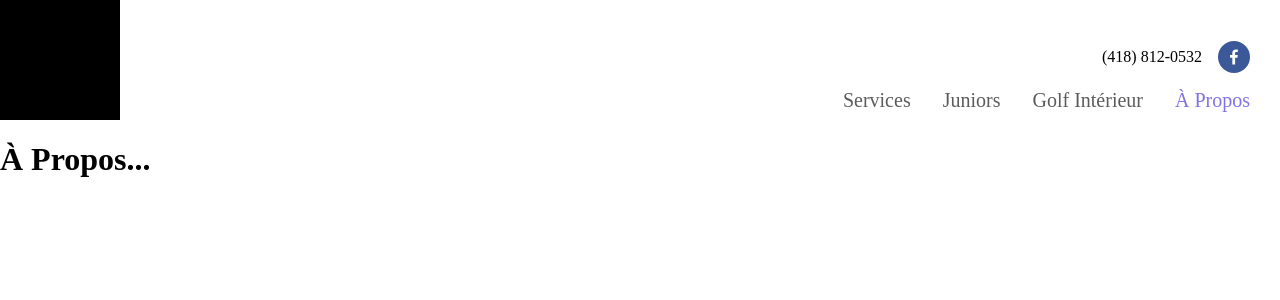
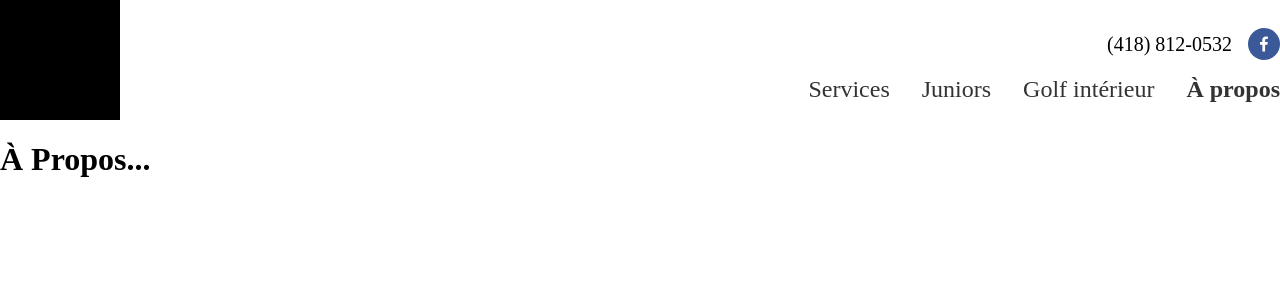
Before and after one commit to m0xx/academiegolfsaglac.com, a Next.js app: page /a-propos in a window 1280 px wide. Shown: the top 300 px of the page. Built offline with nearby package versions, Linux system fonts and the light colour scheme.

Commit message:
add cloudbuild config

```diff
--- a/components/Header.js
+++ b/components/Header.js
@@ -3,11 +3,7 @@ import styled from 'styled-components';
 import Link from 'next/link';
 import { withRouter } from 'next/router';
 import { SocialIcon } from 'react-social-icons';
-
-const Container = styled.div`
-    padding-right: 30px;
-    display: flex;
-`;
+import Container from './Container';
 
 const Content = styled.div`
     display: flex;
@@ -27,7 +23,7 @@ const Logo = styled.div`
 const MenuItem = styled.li`
     display: inline-block;
     padding: 0;
-    font-size: ${props => props.theme.fontSizes[3]}px;
+    font-size: ${props => props.theme.fontSizes[4]}px;
     margin-left: ${props => props.theme.space[4]}px;
 `;
 
@@ -35,6 +31,7 @@ const Menu = styled.ul`
     display: inline-block;
     margin: 0;
     padding: 0;
+    padding-bottom: ${props => props.theme.space[2]}px;
 `;
 
 const Contact = styled.div`
@@ -47,7 +44,7 @@ const Contact = styled.div`
 const Phone = styled.span`
     display: inline-block;
     color: #000;
-    font-size: ${props => props.theme.fontSizes[2]}px;
+    font-size: ${props => props.theme.fontSizes[3]}px;
     margin-right: ${props => props.theme.space[3]}px;
 `;
 
@@ -55,31 +52,39 @@ const StyledLink = styled.a`
     &,
     &:visited {
         text-decoration: none;
-        opacity: 0.8;
-        color: ${props => (props.active ? props.theme.colors.blue : '#333')};
+        // opacity: 0.7;
+        // border-bottom: ${props => (props.active ? `3px solid ${props.theme.colors.blue}` : 'none')}
+        font-weight: ${props => (props.active ? `bold` : 'normal')}
+        // color: ${props => (props.active ? props.theme.colors.blue : '#333')};
+        color: #333;
         transition: opacity 0.2s ease 0s, transform 0.2s ease 0s;
     }
 
     &:hover {
         opacity: 1;
+        border-bottom: 2px solid #333;
     }
 `;
 
 const links = [
     { href: '/services', label: 'Services' },
     { href: '/juniors', label: 'Juniors' },
-    { href: '/golf-interieur', label: 'Golf Intérieur' },
-    { href: '/a-propos', label: 'À Propos' }
+    { href: '/golf-interieur', label: 'Golf intérieur' },
+    { href: '/a-propos', label: 'À propos' }
 ];
 
 function Header({ router }) {
     return (
         <Container>
+            <div style={{ display: 'flex' }}>
                 <Logo />
                 <Content>
                     <Contact>
                         <Phone>(418) 812-0532</Phone>
-                    <SocialIcon style={{ width: 32, height: 32 }} url="https://www.facebook.com/academiegolfsaglac/" />
+                        <SocialIcon
+                            style={{ width: 32, height: 32 }}
+                            url="https://www.facebook.com/academiegolfsaglac/"
+                        />
                     </Contact>
                     <Menu>
                         {links.map(({ href, label }) => {
@@ -97,6 +102,7 @@ function Header({ router }) {
                         })}
                     </Menu>
                 </Content>
+            </div>
         </Container>
     );
 }
--- a/package.json
+++ b/package.json
@@ -5,6 +5,7 @@
     "scripts": {
         "dev": "next",
         "build": "next build",
+        "export": "next export",
         "format": "prettier --write \"{components,pages}/**/*.js\""
     },
     "husky": {
--- a/pages/_app.js
+++ b/pages/_app.js
@@ -12,7 +12,7 @@ class MyApp extends App {
         return (
             <Container>
                 <Head>
-                    <title>Intelcom Portal</title>
+                    <title>Académie de golf Saguenay-Lac-St-Jean</title>
                 </Head>
                 <Normalize />
                 <ThemeProvider theme={theme}>
--- a/pages/a-propos.js
+++ b/pages/a-propos.js
@@ -2,16 +2,15 @@ import React from 'react';
 import styled from 'styled-components';
 
 import Header from './../components/Header';
-const Layout = styled.div`
-    display: flex;
-    flex-direction: column;
-    height: 100vh;
-`;
+import Container from '../components/Container';
+
 export default function APropos() {
     return (
-        <Layout>
+        <div>
             <Header />
-            <h1>À Propos...</h1>
-        </Layout>
+            <Container>
+                <h1>À Propos...</h1>
+            </Container>
+        </div>
     );
 }
```
Also changed, not shown: cloudbuild.yaml (added, +12 -0 lines), pages/golf-interieur.js (+2 -8 lines). Lines whose indentation alone changed are shown as unchanged.
